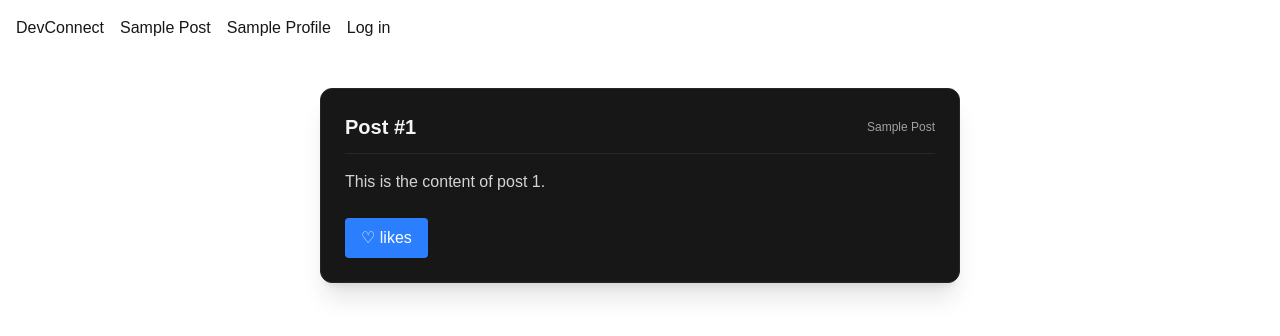
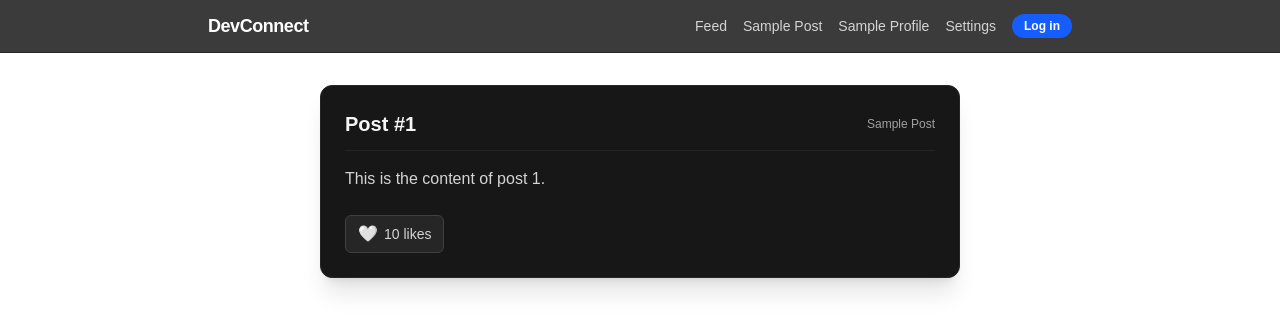
Before and after one commit to shuayb344/devConnect, a Next.js app: page /post/1 in a window 1280 px wide. Shown: the top 336 px of the page. Built offline with nearby package versions, Linux system fonts and the light colour scheme.

Commit message:
Refactor HomePage to use PostFeed with pagination; update MarketingLayout for improved header and footer structure; fix typo in LikeButton props; enhance Nav component with additional links and styling; add database connection test script

```diff
--- a/src/app/(main)/page.tsx
+++ b/src/app/(main)/page.tsx
@@ -1,12 +1,10 @@
 import { Suspense } from "react";
 import CreatePostForm from "@/components/CreatePostForm";
-import PostCard from "@/components/PostCard";
+import PostFeed from "@/components/PostFeed";
 import PostCardSkeleton from "@/components/PostCardSkeleton";
-import { getCachedPosts } from "@/lib/posts";
+import { getPaginatedPosts } from "@/lib/posts";
 
-export default async function HomePage() {
-  const posts = await getCachedPosts();
-
+export default function HomePage() {
   return (
     <main className="mx-auto max-w-2xl px-4 py-8">
       <h1 className="text-2xl font-bold text-neutral-100">DevConnect</h1>
@@ -14,18 +12,24 @@ export default async function HomePage() {
       <div className="mt-6">
         <CreatePostForm />
       </div>
-      <div className="mt-6 flex flex-col gap-4">
-        {posts.map((post) => (
-          // NOTE: all posts resolve together via the single getCachedPosts()
-          // call above, so these boundaries are currently inert (fallback
-          // never shows). Kept intentionally — Phase 4 gives each PostCard
-          // its own independent async work again (e.g. live like counts),
-          // at which point these boundaries become load-bearing.
-          <Suspense key={post.id} fallback={<PostCardSkeleton />}>
-            <PostCard post={post} />
-          </Suspense>
-        ))}
-      </div>
+      <Suspense fallback={<FeedSkeleton />}>
+        <FeedContent />
+      </Suspense>
     </main>
   );
 }
+
+async function FeedContent() {
+  const { posts, nextCursor } = await getPaginatedPosts();
+  return <PostFeed initialPosts={posts} initialCursor={nextCursor} />;
+}
+
+function FeedSkeleton() {
+  return (
+    <div className="mt-6 flex flex-col gap-4">
+      <PostCardSkeleton />
+      <PostCardSkeleton />
+      <PostCardSkeleton />
+    </div>
+  );
+}
--- a/src/app/(marketing)/layout.tsx
+++ b/src/app/(marketing)/layout.tsx
@@ -1,11 +1,19 @@
-export default function aboutLayout({ children }: { children: React.ReactNode }) {
+import Link from "next/link";
+
+export default function MarketingLayout({ children }: { children: React.ReactNode }) {
   return (
-    <div>
-      <main className="container mx-auto p-4">
+    <div className="min-h-screen bg-neutral-950 text-neutral-100 flex flex-col justify-between">
+      <header className="border-b border-neutral-800 p-4">
+        <div className="container mx-auto flex items-center justify-between">
+          <Link href="/" className="text-xl font-bold text-white">DevConnect</Link>
+          <Link href="/login" className="text-sm text-blue-400 hover:underline">Log in</Link>
+        </div>
+      </header>
+      <main className="container mx-auto p-6 flex-grow">
         {children}
       </main>
-      <footer className=" text-center p-4">
-        <p>&copy; 2024 DevConnect. All rights reserved.</p>
+      <footer className="border-t border-neutral-800 text-center p-4 text-sm text-neutral-500">
+        <p>&copy; 2026 DevConnect. All rights reserved.</p>
       </footer>
     </div>
   );
--- a/src/components/LikeButton.tsx
+++ b/src/components/LikeButton.tsx
@@ -1,25 +1,35 @@
 "use client";
+
 import { useState } from "react";
+
 type LikeButtonProps = {
-  intialLikes: number;
+  initialLikes: number;
+};
+
+export default function LikeButton({ initialLikes }: LikeButtonProps) {
+  const [likes, setLikes] = useState(initialLikes);
+  const [isLiked, setIsLiked] = useState(false);
+
+  const handleLike = () => {
+    if (isLiked) {
+      setLikes((prev) => prev - 1);
+    } else {
+      setLikes((prev) => prev + 1);
+    }
+    setIsLiked((prev) => !prev);
+  };
+
+  return (
+    <button
+      onClick={handleLike}
+      className={`inline-flex items-center gap-1.5 rounded-md px-3 py-1.5 text-sm font-medium transition-all ${
+        isLiked
+          ? "bg-rose-500/20 text-rose-400 border border-rose-500/30"
+          : "bg-neutral-800 text-neutral-300 hover:bg-neutral-700 border border-neutral-700"
+      }`}
+    >
+      <span className="text-base">{isLiked ? "❤️" : "🤍"}</span>
+      <span>{likes} {likes === 1 ? "like" : "likes"}</span>
+    </button>
+  );
 }
-
-export default function LikeButton({ intialLikes }: LikeButtonProps) {
-const [likes, setLikes] = useState(intialLikes);
-const [isLiked, setIsLiked] = useState(false);
-
-const handleLike = () =>{
-  if(isLiked) {
-    setLikes ((prevLikes) => prevLikes - 1);
-  } else {
-    setLikes ((prevLikes) => prevLikes + 1);
-  }
-  setIsLiked((prevIsLiked) => !prevIsLiked);
-}
- return (
-      <button onClick={handleLike} className="px-4 py-2 bg-blue-500 text-white rounded">
-      {isLiked ? "♥" : "♡"} {likes} likes
-    </button>
-
- )
-}
--- a/src/components/Nav.tsx
+++ b/src/components/Nav.tsx
@@ -1,12 +1,33 @@
 import Link from "next/link";
+
 export default function Nav() {
   return (
-    <nav className="flex gap-4 p-4">
-      <Link href="/">DevConnect</Link>
-      <Link href="/post/1">Sample Post</Link>
-      <Link href="/profile/johndoe">Sample Profile</Link>
-      <Link href="/login">Log in</Link>
-    </nav>
-
+    <header className="sticky top-0 z-50 border-b border-neutral-800 bg-neutral-950/80 backdrop-blur-md">
+      <div className="mx-auto flex max-w-4xl items-center justify-between px-4 py-3">
+        <Link href="/" className="text-lg font-bold tracking-tight text-white hover:text-blue-400 transition-colors">
+          DevConnect
+        </Link>
+        <div className="flex items-center gap-4 text-sm text-neutral-300">
+          <Link href="/" className="hover:text-white transition-colors">
+            Feed
+          </Link>
+          <Link href="/post/1" className="hover:text-white transition-colors">
+            Sample Post
+          </Link>
+          <Link href="/profile/john_doe" className="hover:text-white transition-colors">
+            Sample Profile
+          </Link>
+          <Link href="/settings" className="hover:text-white transition-colors">
+            Settings
+          </Link>
+          <Link
+            href="/login"
+            className="rounded-full bg-blue-600 px-3 py-1 text-xs font-semibold text-white hover:bg-blue-500 transition-colors"
+          >
+            Log in
+          </Link>
+        </div>
+      </div>
+    </header>
   );
 }
--- /dev/null
+++ b/test-connection.js
@@ -0,0 +1,15 @@
+import { Client } from "pg";
+import dotenv from "dotenv";
+dotenv.config();
+
+const client = new Client({ connectionString: process.env.DATABASE_URL });
+
+client.connect()
+  .then(() => client.query("SELECT 1"))
+  .then((res) => {
+    console.log("SUCCESS:", res.rows);
+    client.end();
+  })
+  .catch((err) => {
+    console.error("FAILED:", err);
+  });
```
